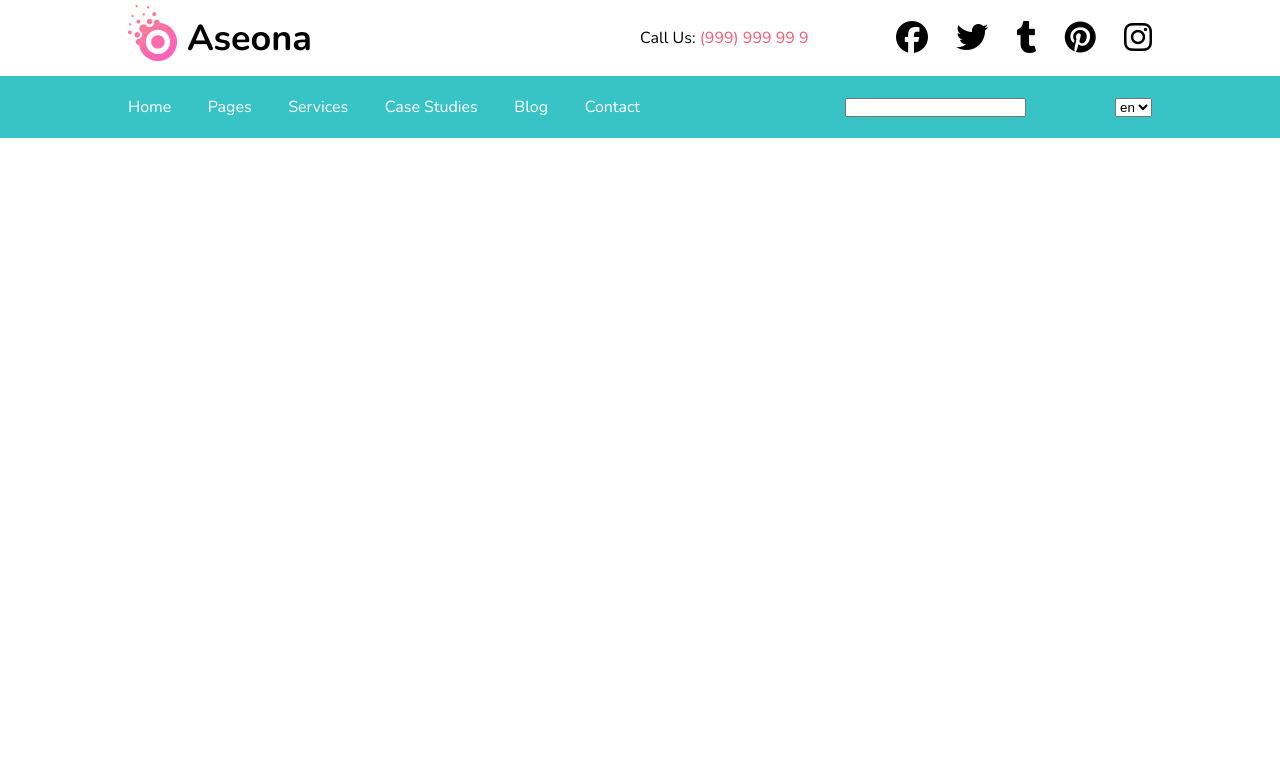
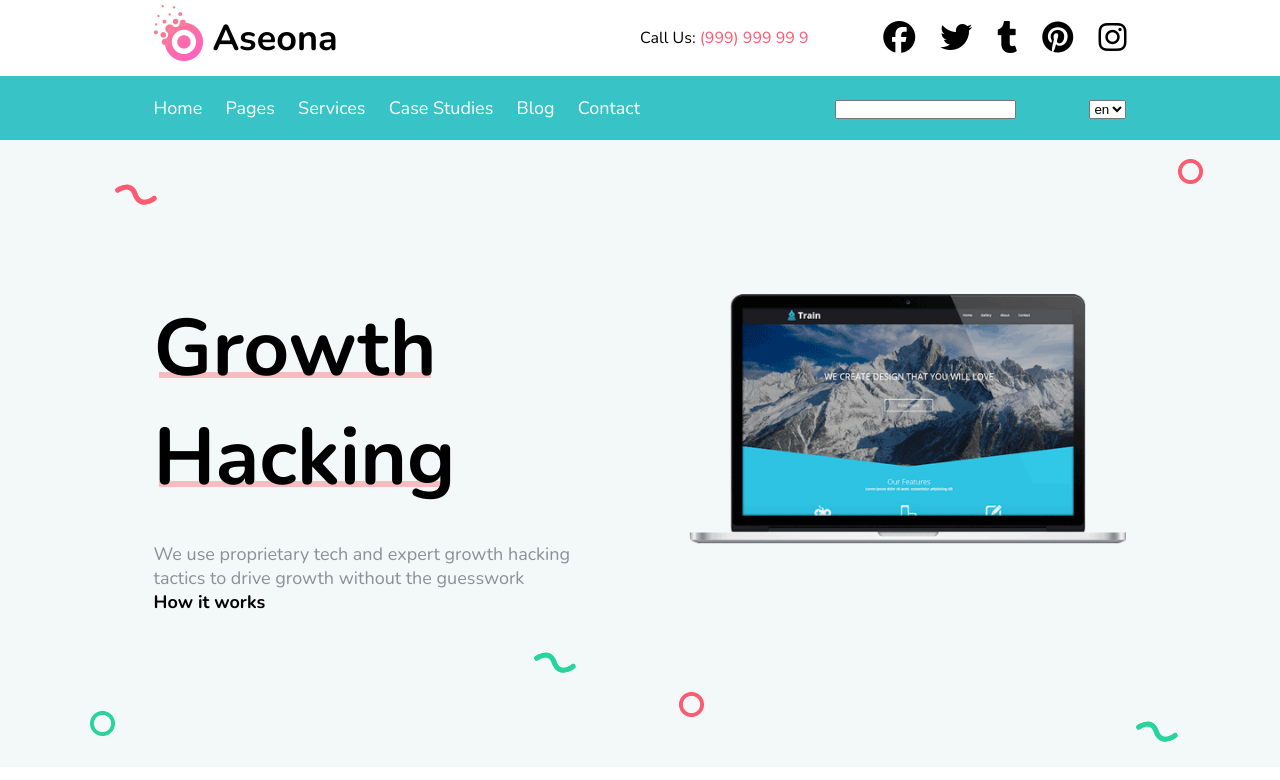
Before and after one commit to arixtty/Aseona-flex-, a website: page index.html in a window 1280 px wide. Drawn offline with nearby package versions, Linux system fonts and the light colour scheme.

Commit message:
Intro section complete

```diff
--- a/index.html
+++ b/index.html
@@ -12,8 +12,6 @@
 </head>
 
 <body>
-    <div class="container">
-
     <header class="header">
         <div class="logo">
             <img src="img/logo.png" alt="logo image" class="logo__img">
@@ -56,8 +54,33 @@
             </form>
         </div>
     </nav>
+    <section class="intro">
+        <div class="intro__content">
+            <div class="intro__info">
+                <h1 class="heading-primary"><span class="heading-primary--underlined">Growth</span><span
+                        class="heading-primary--underlined">Hacking</span></h1>
 
+                <p class="intro__info--text">We use proprietary tech and expert growth hacking tactics to drive growth
+                    without the guesswork</p>
+
+                <a href="#" class="intro__info--link link">How it works</a>
             </div>
+
+            <div class="intro__image">
+                <img src="img/laptop.png" class="intro__img" alt="PC image">
+            </div>
+        </div>
+
+        <div class="intro__pattern">
+            <img src="img/bg-small-image-1.png" alt="decorative image" class="intro__pattern-1">
+            <img src="img/bg-small-image-1.png" alt="decorative image" class="intro__pattern-2">
+            <img src="img/bg-small-image-2.png" alt="decorative image" class="intro__pattern-3">
+            <img src="img/bg-small-image-3.png" alt="decorative image" class="intro__pattern-4">
+            <img src="img/bg-small-image-3.png" alt="decorative image" class="intro__pattern-5">
+            <img src="img/bg-small-image-4.png" alt="decorative image" class="intro__pattern-6">
+        </div>
+
+    </section>
 </body>
 
 </html>
--- a/sass/base/_typography.scss
+++ b/sass/base/_typography.scss
@@ -1,6 +1,54 @@
 $font-primary: "Nunito", sans-serif;
+
+$color-grey-1: #8b9094;
+$color-grey-2: #c4c4c4;
+$color-grey-3: #f3f8f8;
+
+$color-pink-1: #fb8089;
+$color-pink-2: #fe66b6;
+
 
 body {
     font-family: $font-primary;
     font-family: 400;
+    font-size: 1.8rem;
+    color: $color-grey-1;
 }
+
+%heading {
+    font-weight: 700;
+    color: #000;
+}
+
+.heading-primary {
+    @extend %heading;
+    font-size: 8rem;
+}
+
+.heading-primary--underlined {
+    display: inline-block;
+    position: relative;
+    z-index: 1;
+
+    &::after {
+        content: "";
+        height: .6rem;
+        position: absolute;
+        bottom: 2.5rem;
+        left: .5rem;
+        right: .5rem;
+        background: rgba($color-pink-1, .5);
+        z-index: -1;
+    }
+}
+
+.heading-secondary {
+    @extend %heading;
+    font-size: 4.4rem;
+}
+
+.link {
+    font-size: 1.8rem;
+    font-weight: 700;
+    text-decoration: none;
+}
--- a/sass/layout/_header.scss
+++ b/sass/layout/_header.scss
@@ -2,7 +2,8 @@
   display: flex;
   justify-content: space-between;
   align-items: center;
-  padding: 1rem 10%;
+  padding: 1rem 12%;
+  color: #000;
 }
 
 .logo {
--- a/sass/layout/_navigation.scss
+++ b/sass/layout/_navigation.scss
@@ -2,8 +2,8 @@
   display: flex;
   justify-content: space-between;
 
-    padding: 2rem 10%;
-    font-size: 1.6rem;
+  padding: 2rem 12%;
+
   color: #fff;
   background: #38c3c7;
 
@@ -16,7 +16,6 @@
   }
 
   &__link {
-
   }
 
   &__form {
@@ -27,11 +26,8 @@
   }
 
   &__form--search {
-
   }
 
   &__form--list {
-
   }
-
 }
--- a/sass/pages/home.scss
+++ b/sass/pages/home.scss
@@ -0,0 +1,76 @@
+.intro {
+    position: relative;
+
+    &__content {
+    display: flex;
+    justify-content: space-between;
+    padding: 12%;
+    background: $color-grey-3;
+    }
+
+    &__info {
+        flex: 0 0 45%;
+    }
+
+    &__info--text {
+        margin-top: 3rem;
+    }
+
+    &__info--link {
+        display: block;
+        color: #000;
+    }
+
+    &__image {
+        flex: 0 0 45%;
+    }
+
+    &__img {
+        max-width: 100%;
+    }
+
+    &__pattern {
+        position: absolute;
+        top: 0;
+        left: 0;
+        width: 100%;
+        height: 100%;
+
+        &-1 {
+            position: absolute;
+            right: 6%;
+            top: 3%;
+        }
+
+        &-2 {
+            position: absolute;
+            right: 45%;
+            bottom: 8%;
+        }
+
+        &-3 {
+            position: absolute;
+            left: 9%;
+            top: 7%;
+        }
+
+        &-4 {
+            position: absolute;
+            right: 8%;
+            bottom: 4%;
+        }
+
+        &-5 {
+            position: absolute;
+            right: 55%;
+            bottom: 15%;
+        }
+
+        &-6 {
+            position: absolute;
+            left: 7%;
+            bottom: 5%;
+        }
+
+    }
+}
```
Also changed, not shown: css/style.css, img/laptop.png (added), img/pc_03.png (deleted). Lines whose indentation alone changed are shown as unchanged.
